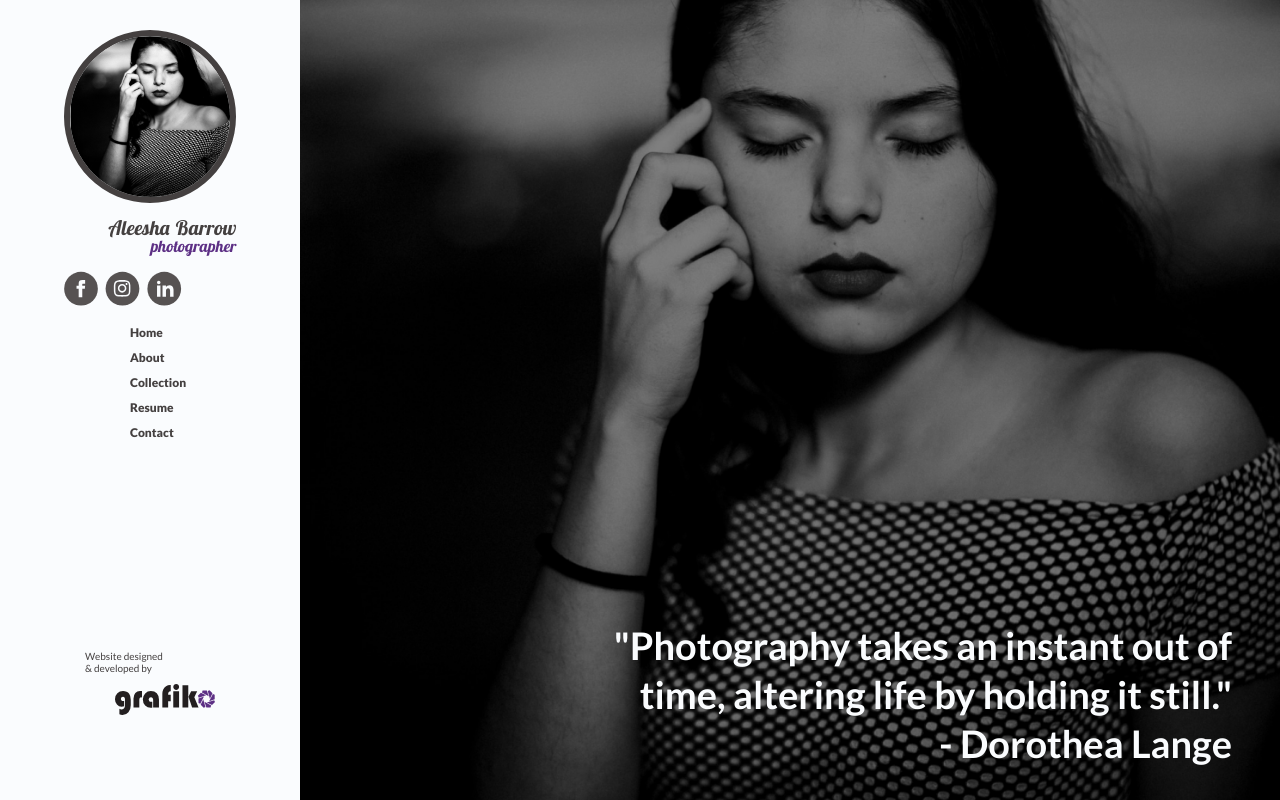
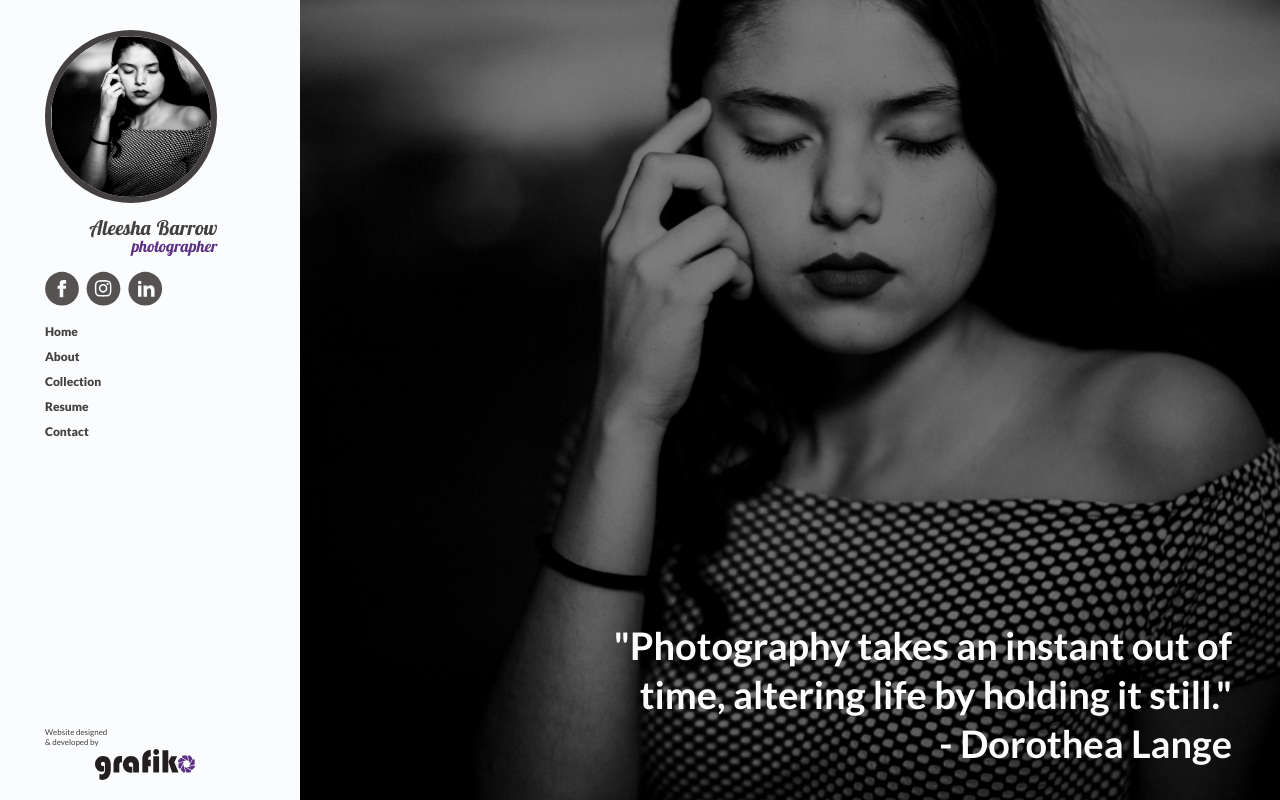
Before and after one commit to bjorgg/Aleesha_portfolio, a plain HTML site: page index.html in a window 1280 px wide. Drawn offline with Linux system fonts and the light colour scheme.

Commit message:
klaradi csss flexbox og setti komment i kodann

```diff
--- a/index.html
+++ b/index.html
@@ -10,6 +10,7 @@
 </head>
 
 <body>
+    <!-- Sidebar, flex container with haeder, navigation and footer -->
     <div class="flex-container">
         <header>
             <div class="portrait">
@@ -17,9 +18,9 @@
             </div>
             <h2>Aleesha Barrow<br><span class="h3">photographer</span></h2>
             <div class="social-links">
-                <a href="www.facebook.com"><img src="images/Facebook_logo.svg" alt="Facebook logo"></a>
-                <a href="www.instagram.com"><img src="images/Instagram_logo.svg" alt="Instagram logo"></a>
-                <a href="www.linkedin.com"><img src="images/LinkedIn_logo.svg" alt="LinkedIn logo"></a>
+                <a href="https://www.facebook.com"><img src="images/Facebook_logo.svg" alt="Facebook logo" class="fb-logo"></a>
+                <a href="https://www.instagram.com"><img src="images/Instagram_logo.svg" alt="Instagram logo" class="ig-logo"></a>
+                <a href="https://www.linkedin.com"><img src="images/LinkedIn_logo.svg" alt="LinkedIn logo" class="li-logo"></a>
             </div>
         </header>
         <nav>
@@ -32,11 +33,12 @@
             </ul>
         </nav>
         <footer>
-            <p>Website designed <br>& developed by</p>
+            <p class="footer-text">Website designed <br>& developed by</p>
             <img src="images/grafiko_logo.svg" alt="logo" class="logo">
         </footer>
     </div>
 
+    <!-- Hero section -->
     <section class="hero">
         <h1 class="qoute">"Photography takes an instant out of time, altering life by holding it still." <br>- Dorothea Lange</h1>
     </section>
--- a/main.css
+++ b/main.css
@@ -1,3 +1,5 @@
+/* html, body, headings and list styling*/
+
 body, html {
     font-family: 'Lato', sans-serif;
     color: #444040;
@@ -47,7 +49,7 @@ ul {
 li a {
     display: block;
     color: #444040;
-    padding: .5rem 1rem;
+    padding: .5rem 1rem .5rem 0;
     text-decoration: none;
 }
 
@@ -55,10 +57,12 @@ li a:hover {
     color: #5D3085;
 }
 
+/*Flex container*/
+
 .flex-container {
     display: flex;
     flex-direction: column;
-    align-items: center;
+    align-items: flex-start;
     justify-content: space-between;
     position: fixed;
     top: 0;
@@ -66,6 +70,8 @@ li a:hover {
     bottom: 0;
     width: 300px;
     overflow-y: auto;
+    height: 100%;
+    padding-left: 45px;
 }
 
 header {
@@ -85,26 +91,47 @@ header {
 
 .social-links a {
     margin-right: 5px;
+    padding-top: 20px;
+    transition: transform .2s;
+}
+
+.fb-logo:hover {
+    transform: scale(.9);
+}
+
+.ig-logo:hover {
+    transform: scale(.9);
+}
+
+.li-logo:hover {
+    transform: scale(.9);
 }
 
 nav {
-    flex: 2;
+    flex: 2.5;
     order: 2;
 }
 
 footer {
-    flex: 1;
+    flex: .4;
     order: 3;
+
 
 }
 
+.footer-text {
+    font-size: .8rem;
+    margin-bottom: 2px;
+}
+
 .logo {
-    margin-left: 30px;
-    margin-bottom: 30px;
+    margin-left: 50px;
+    margin-bottom: 20px;
     display: block;
     width: 100px;
 }
 
+/*Hero section*/
 
 .hero {
     background-image: url(images/aleesha-hero.jpg);
@@ -125,6 +152,8 @@ footer {
     max-width: 70%;
 }
 
+/*Media query*/
+
 @media only screen and (max-width: 1280px) {
     html {
         font-size: 10px;
```
